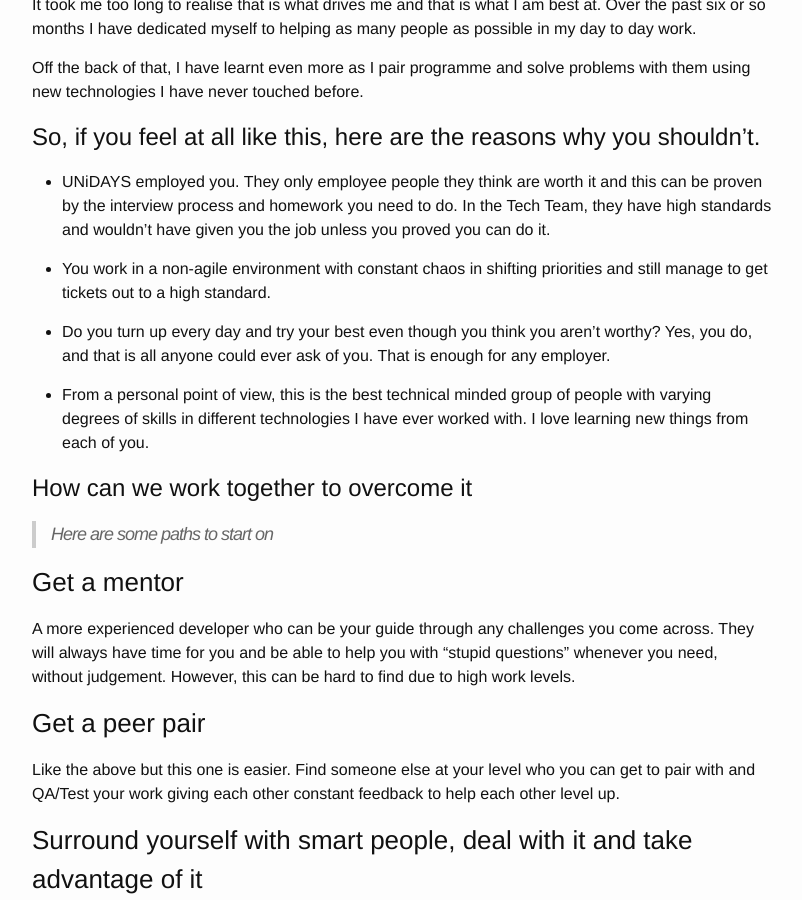
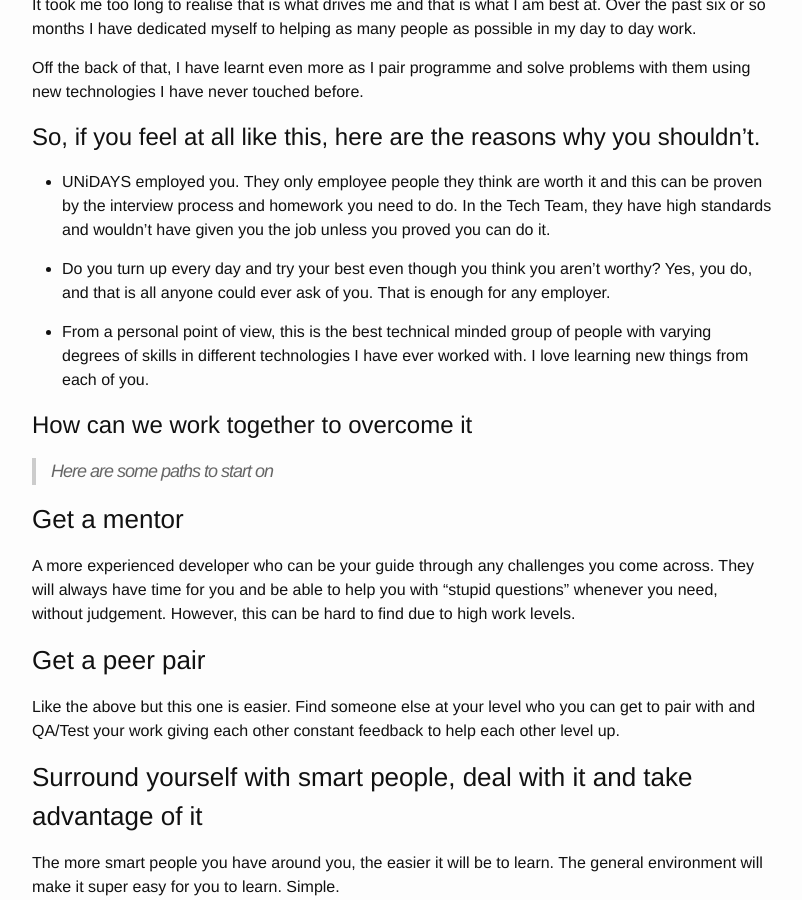
Before and after one commit to johnnolan/blog, a Jekyll site: the page built from _posts/2017-04-12-unidays-talk-imposter-syndrome-software-development.markdown, in a window 1280 px wide and 900 px high, scrolled down 2223 px. Shown: the whole window, without its empty margins (238-1040 px from the left). Built offline with Jekyll 4.4.1, drawn with Linux system fonts in a browser that asks for light colours.

Commit message:
Update 2017-04-12-unidays-talk-imposter-syndrome-software-development.markdown

```diff
--- a/_posts/2017-04-12-unidays-talk-imposter-syndrome-software-development.markdown
+++ b/_posts/2017-04-12-unidays-talk-imposter-syndrome-software-development.markdown
@@ -127,9 +127,6 @@ proven by the interview process and homework you need to do. In the
 Tech Team, they have high standards and wouldn't have given you the
 job unless you proved you can do it.
 
-* You work in a non-agile environment with constant chaos in shifting
- priorities and still manage to get tickets out to a high standard.
-
 * Do you turn up every day and try your best even though you think you
  aren't worthy? Yes, you do, and that is all anyone could ever ask of
   you. That is enough for any employer.
```
